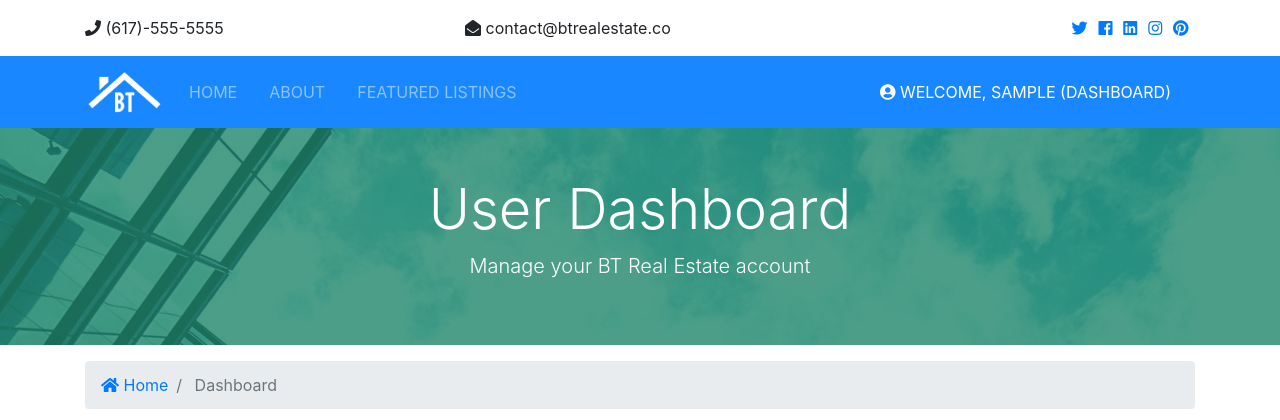
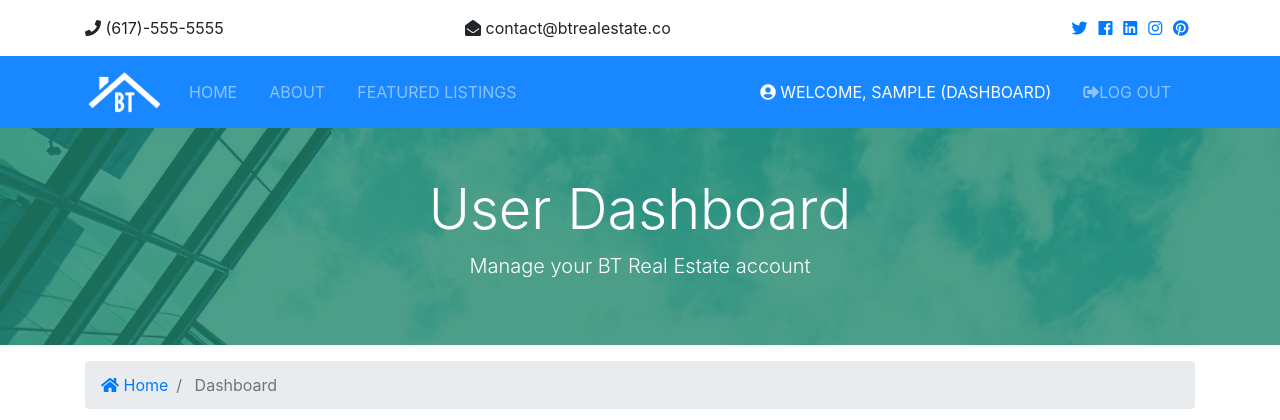
Before and after one commit to mperkhou/btre_project, a Django app: page /accounts/dashboard in a window 1280 px wide. Shown: the top 420 px of the page. Run offline with Django 4.2, Linux system fonts and the light colour scheme; the visitor is signed in with stand-in values (Sample User, id 1); some libraries are stand-ins or nearby versions.

Commit message:
modifed _navbar.html to include logout: * add JS to make a form submittal (type: PULL request) to url of 'logout'
modified accounts/views.py:
* set up 'logout' view to logout use and redirect to home page

```diff
--- a/accounts/views.py
+++ b/accounts/views.py
@@ -60,7 +60,10 @@ def login(request):
 
 
 def logout(request):
-    return redirect('index')
+    if request.method == 'POST':
+        auth.logout(request)
+        messages.success(request, 'You are now logged out')
+        return redirect('index')
 
 def dashboard(request):
     return render(request, 'accounts/dashboard.html')
--- a/templates/partials/_navbar.html
+++ b/templates/partials/_navbar.html
@@ -58,6 +58,17 @@
                     Go to Dashboard</a>
                 {% endif %}
             </li>
+            <li class ="nav-item mr-3">
+                <a href="javascript:{document.getElementById('logout').submit()}" class ="nav-link">
+                    <i class="fas fa-sign-out-alt"></i>Log Out
+                </a>
+
+                <form action="{% url 'logout' %}" method="POST" id="logout">
+                    {% csrf_token %}
+                    <input type="hidden">
+                </form>
+            </li>
+
             {% else %}
             <li
                 {% if 'register' in request.path %}
```
